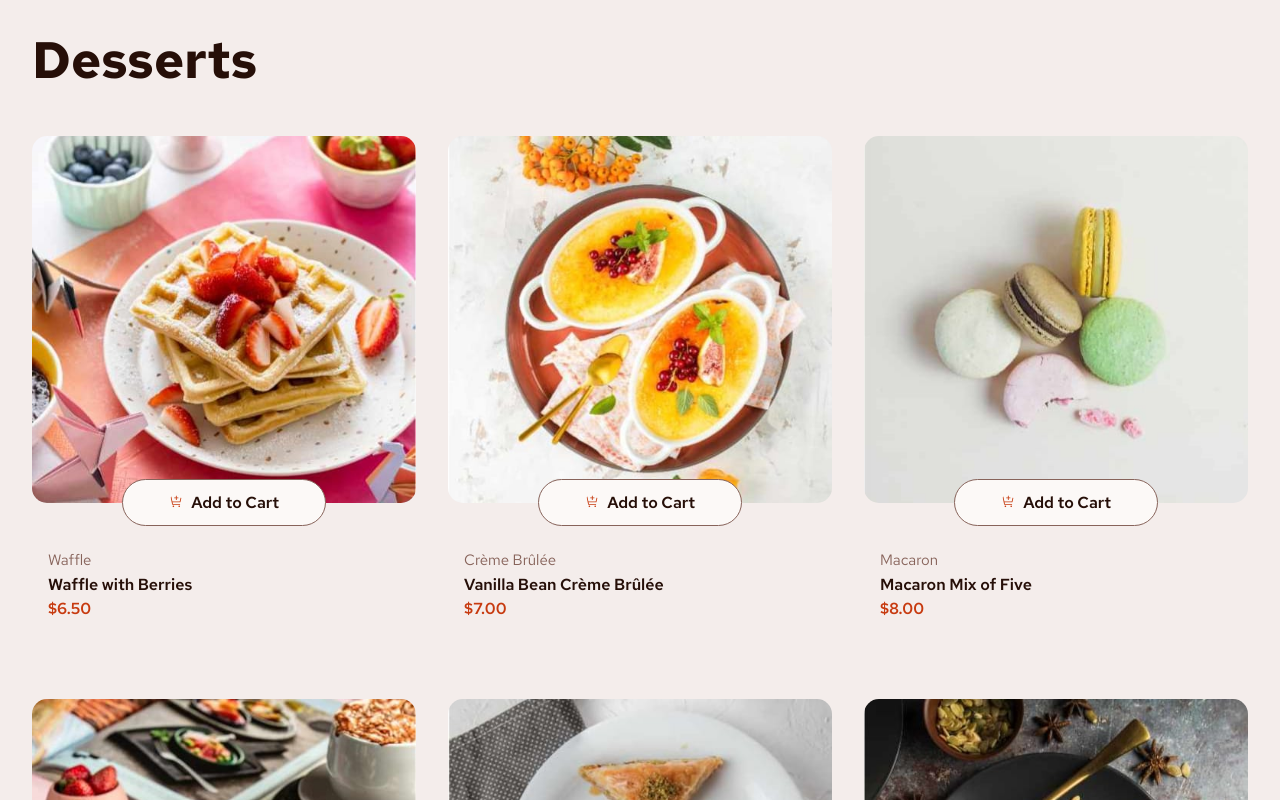
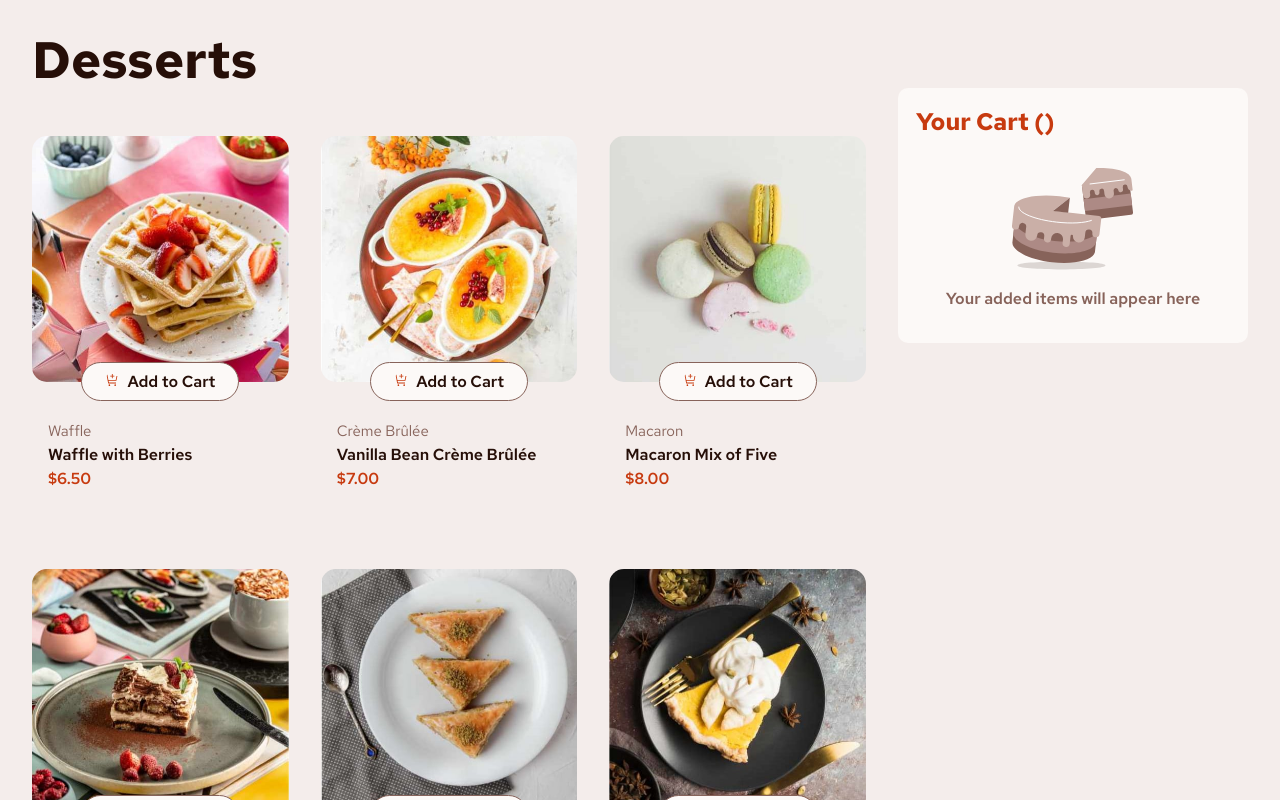
Before and after one commit to remainhumble/product-list-with-cart, a React (Vite) app: page / in a window 1280 px wide. Shown: the top 800 px of the page. Built offline with nearby package versions, Linux system fonts and the light colour scheme.

Commit message:
desktop adjustment

```diff
--- a/src/App.css
+++ b/src/App.css
@@ -24,11 +24,11 @@ img {
   color: hsl(14, 65%, 9%);
   cursor: pointer;
   font-weight: 600;
-  padding: 0.75rem 2.85rem;
+  padding: 0.5rem 1.425rem;
   transition: background-color 200ms;
   max-width: fit-content;
   position: relative;
-  top: -1.5rem;
+  top: -1.25rem;
 }
 
 #dessert-details {
@@ -108,10 +108,22 @@ h3 {
     display: grid;
     grid-template-columns: repeat(3, 1fr);
     gap: 2rem;
-    justify-self: end;
   }
 
-  #your-cart {
+  .app-container {
+    display: flex;
+    gap: 2rem;
+    align-items: flex-start;
+  }
 
+  /* Items takes up the remaining space with flex: 1 */
+  .app-container > div:first-child {
+    flex: 1;
+  }
+
+  .app-container #your-cart {
+    width: 350px;
+    height: fit-content;
+    margin-top: 0;
   }
 }
--- a/src/App.jsx
+++ b/src/App.jsx
@@ -8,8 +8,10 @@ function App() {
   return (
     <>
       <h1>Desserts</h1>
-      <Items desserts={desserts} />
-      <YourCart />
+      <div className="app-container">
+        <Items desserts={desserts} />
+        <YourCart />
+      </div>
     </>
   )
 }
```
